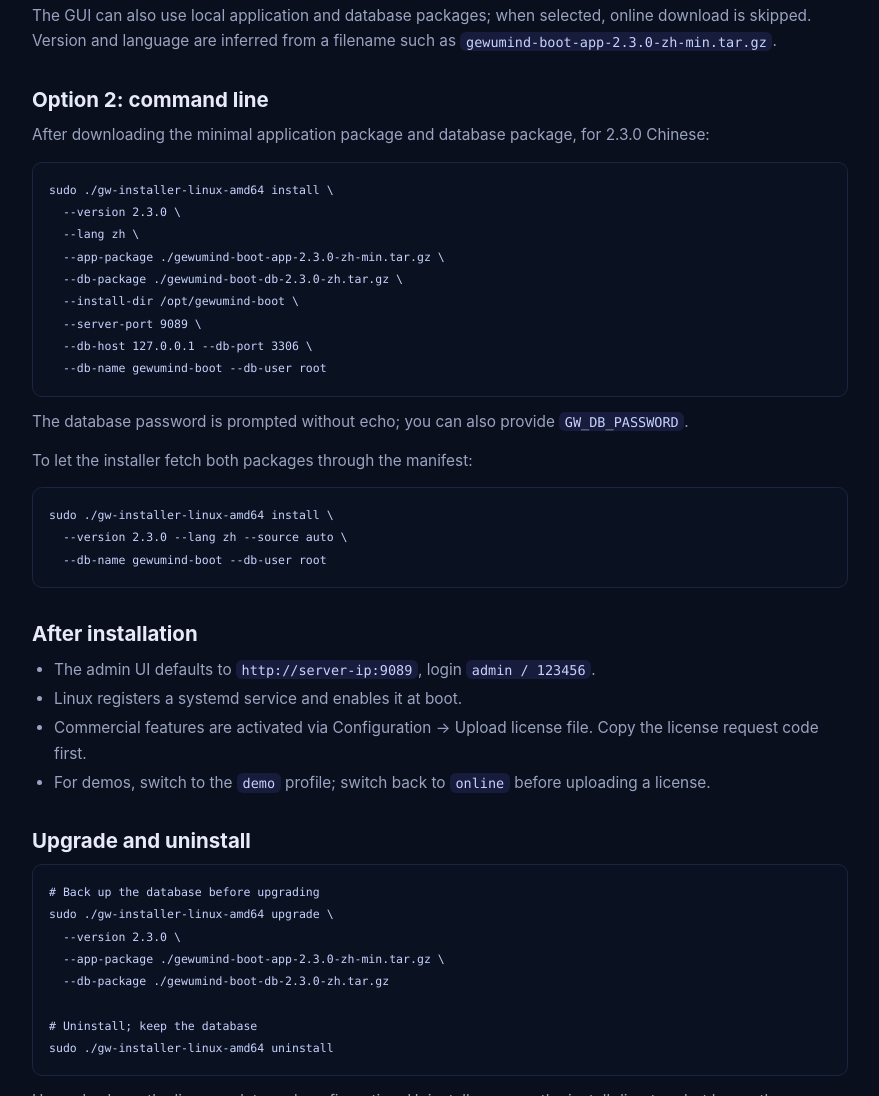
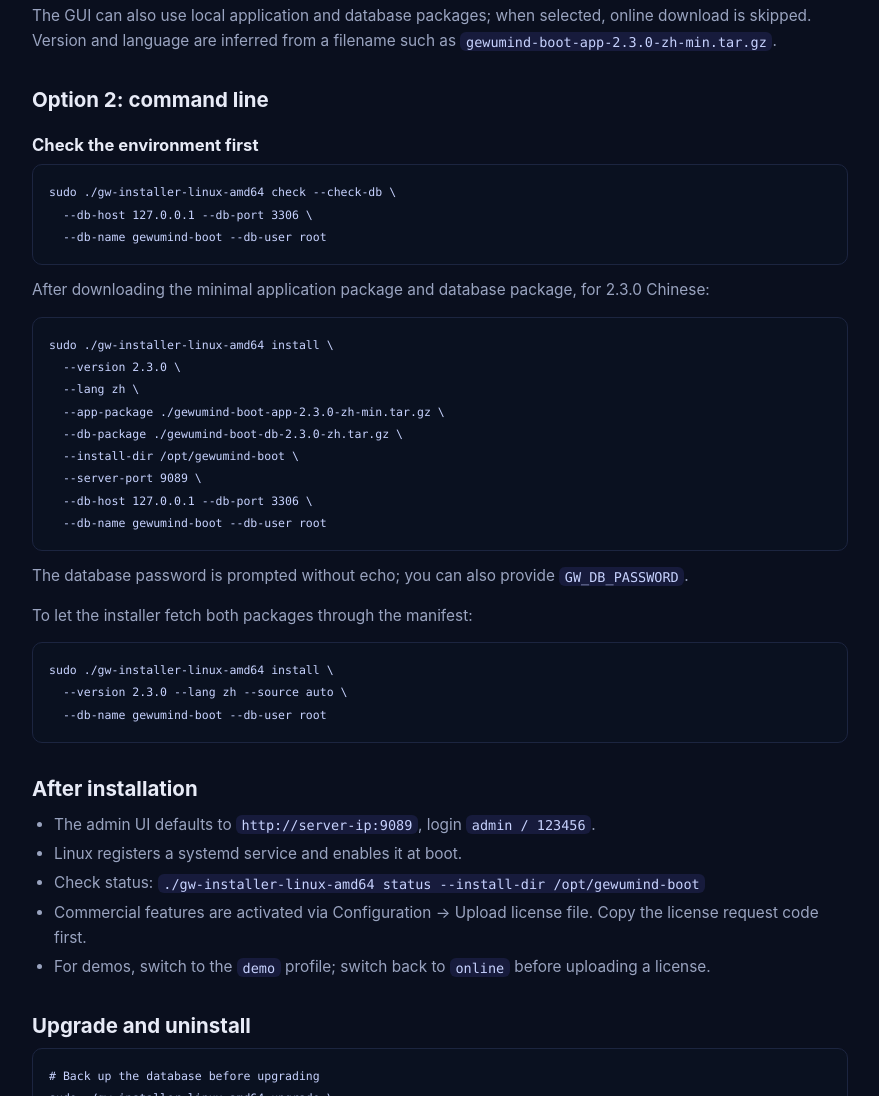
Before and after one commit to gewumind/gewumind.github.io, a plain HTML site: page install.html in a window 1280 px wide. Shown: the part 2484-3580 px from the top of the page, without its empty margins (200-1079 px from the left). Drawn offline with Linux system fonts and the light colour scheme.

Commit message:
site: add Linux CLI check and status examples

```diff
--- a/install.html
+++ b/install.html
@@ -134,6 +134,10 @@ sudo ./gw-installer-linux-amd64 gui</code></pre>
     </p>
 
     <h2>Option 2: command line</h2>
+    <h3>Check the environment first</h3>
+    <pre class="code"><code>sudo ./gw-installer-linux-amd64 check --check-db \
+  --db-host 127.0.0.1 --db-port 3306 \
+  --db-name gewumind-boot --db-user root</code></pre>
     <p>After downloading the minimal application package and database package, for 2.3.0 Chinese:</p>
     <pre class="code"><code>sudo ./gw-installer-linux-amd64 install \
   --version 2.3.0 \
@@ -154,6 +158,7 @@ sudo ./gw-installer-linux-amd64 gui</code></pre>
     <ul>
       <li>The admin UI defaults to <code>http://server-ip:9089</code>, login <code>admin / 123456</code>.</li>
       <li>Linux registers a systemd service and enables it at boot.</li>
+      <li>Check status: <code>./gw-installer-linux-amd64 status --install-dir /opt/gewumind-boot</code></li>
       <li>Commercial features are activated via Configuration → Upload license file. Copy the license request code first.</li>
       <li>For demos, switch to the <code>demo</code> profile; switch back to <code>online</code> before uploading a license.</li>
     </ul>
```
Also changed, not shown: install.zh.html (+5 -0 lines).
